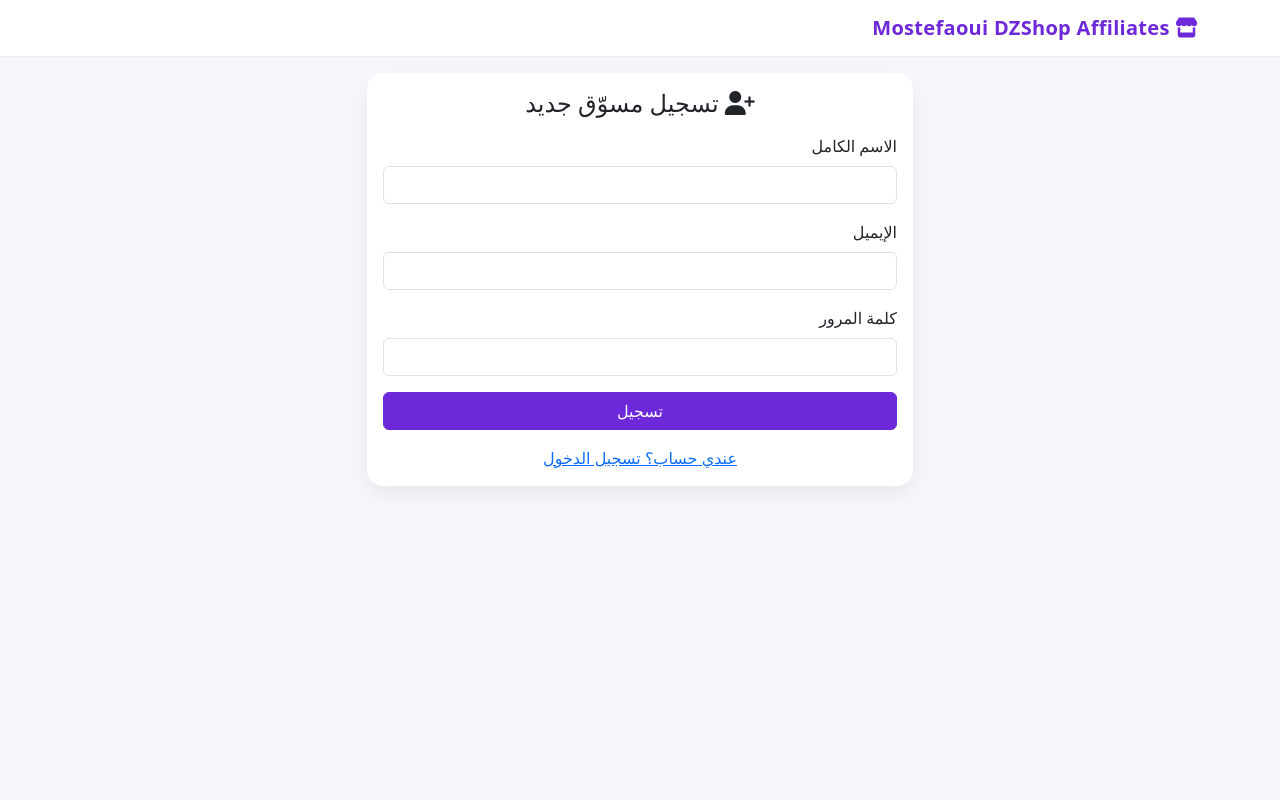
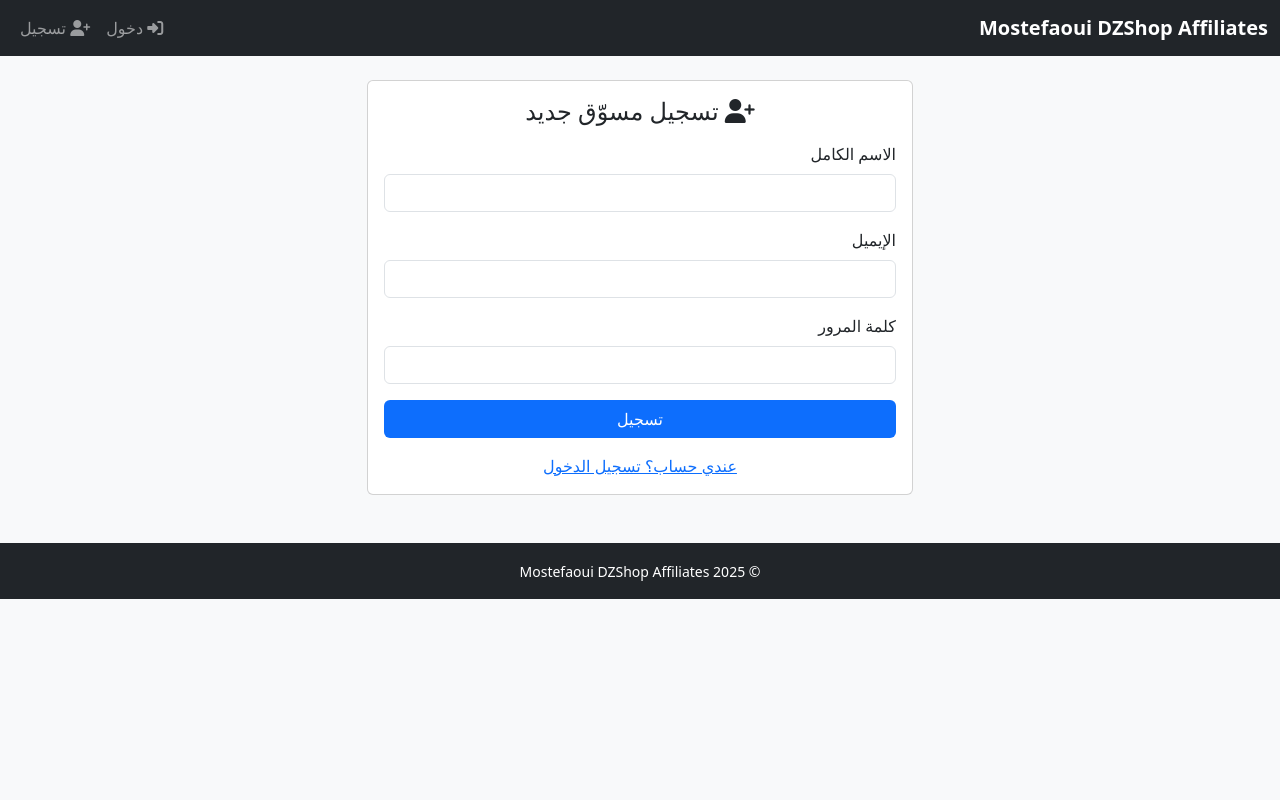
Before and after one commit to aissamostefaoui16/mostefaoui_affiliates_app, a Flask app: page /register in a window 1280 px wide. Run offline with Flask 3, Linux system fonts and the light colour scheme.

Commit message:
update templates and settings features

```diff
--- a/templates/layout.html
+++ b/templates/layout.html
@@ -1,52 +1,92 @@
 <!DOCTYPE html>
 <html lang="ar" dir="rtl">
 <head>
-  <meta charset="utf-8" />
-  <meta name="viewport" content="width=device-width, initial-scale=1, maximum-scale=1, user-scalable=no" />
+  <meta charset="utf-8">
+  <meta name="viewport" content="width=device-width, initial-scale=1">
   <title>{{ app_name }}</title>
-  <link href="https://cdn.jsdelivr.net/npm/bootstrap@5.3.3/dist/css/bootstrap.rtl.min.css" rel="stylesheet">
-  <link href="https://cdnjs.cloudflare.com/ajax/libs/font-awesome/6.5.0/css/all.min.css" rel="stylesheet">
-  <link href="{{ url_for('static', filename='css/app.css') }}" rel="stylesheet">
+  <link href="https://cdn.jsdelivr.net/npm/bootstrap@5.3.2/dist/css/bootstrap.rtl.min.css" rel="stylesheet">
+  <link href="https://cdnjs.cloudflare.com/ajax/libs/font-awesome/6.5.1/css/all.min.css" rel="stylesheet">
+  <style>
+    body { background:#f8f9fa; }
+    .navbar-brand { font-weight:bold; }
+    .btn-brand { background:#0d6efd; color:#fff; }
+    .btn-brand:hover { background:#0b5ed7; color:#fff; }
+  </style>
 </head>
 <body>
-<nav class="navbar navbar-expand-lg bg-white">
-  <div class="container">
-    <a class="navbar-brand brand" href="#"><i class="fa-solid fa-store"></i> {{ app_name }}</a>
-    <button class="navbar-toggler" type="button" data-bs-toggle="collapse" data-bs-target="#nav">
+
+<nav class="navbar navbar-expand-lg navbar-dark bg-dark mb-4">
+  <div class="container-fluid">
+    <a class="navbar-brand" href="/">{{ app_name }}</a>
+    <button class="navbar-toggler" type="button" data-bs-toggle="collapse" data-bs-target="#navbarNav">
       <span class="navbar-toggler-icon"></span>
     </button>
-    <div id="nav" class="collapse navbar-collapse">
-      <div class="ms-auto d-flex gap-2">
-        {% if session.get('role') == 'affiliate' %}
-          <a class="btn btn-outline-secondary" href="{{ url_for('affiliate_products') }}"><i class="fa-solid fa-box"></i> المنتجات</a>
-          <a class="btn btn-outline-secondary" href="{{ url_for('affiliate_orders') }}"><i class="fa-solid fa-receipt"></i> طلباتي</a>
-          <a class="btn btn-outline-secondary" href="{{ url_for('affiliate_commissions') }}"><i class="fa-solid fa-coins"></i> عمولاتي</a>
-        {% elif session.get('role') == 'admin' %}
-          <a class="btn btn-outline-secondary" href="{{ url_for('admin_dashboard') }}"><i class="fa-solid fa-gauge"></i> لوحة الإدارة</a>
-          <a class="btn btn-outline-secondary" href="{{ url_for('admin_products') }}"><i class="fa-solid fa-boxes-stacked"></i> إدارة المنتجات</a>
-          <a class="btn btn-outline-secondary" href="{{ url_for('admin_affiliates') }}"><i class="fa-solid fa-users"></i> المسوّقون</a>
-          <a class="btn btn-outline-secondary" href="{{ url_for('admin_settings') }}"><i class="fa-solid fa-gear"></i> الإعدادات</a>
+    <div class="collapse navbar-collapse" id="navbarNav">
+      <ul class="navbar-nav me-auto">
+        {% if session.get('role') == 'admin' %}
+          <li class="nav-item"><a class="nav-link" href="{{ url_for('admin_dashboard') }}"><i class="fa-solid fa-gauge"></i> لوحة التحكم</a></li>
+          <li class="nav-item"><a class="nav-link" href="{{ url_for('admin_products') }}"><i class="fa-solid fa-box"></i> المنتجات</a></li>
+          <li class="nav-item"><a class="nav-link" href="{{ url_for('admin_affiliates') }}"><i class="fa-solid fa-users"></i> المسوقون</a></li>
+          <li class="nav-item"><a class="nav-link" href="{{ url_for('admin_settings') }}"><i class="fa-solid fa-gear"></i> الإعدادات</a></li>
+        {% elif session.get('role') == 'affiliate' %}
+          <li class="nav-item"><a class="nav-link" href="{{ url_for('affiliate_products') }}"><i class="fa-solid fa-store"></i> المنتجات</a></li>
+          <li class="nav-item"><a class="nav-link" href="{{ url_for('affiliate_orders') }}"><i class="fa-solid fa-list"></i> طلباتي</a></li>
+          <li class="nav-item"><a class="nav-link" href="{{ url_for('affiliate_commissions') }}"><i class="fa-solid fa-money-bill"></i> عمولاتي</a></li>
+          <li class="nav-item"><a class="nav-link" href="{{ url_for('affiliate_settings') }}"><i class="fa-solid fa-user-gear"></i> إعدادات</a></li>
         {% endif %}
+      </ul>
+      <ul class="navbar-nav">
         {% if session.get('user_id') %}
-          <a class="btn btn-danger" href="{{ url_for('logout') }}"><i class="fa-solid fa-right-from-bracket"></i> خروج</a>
+          <li class="nav-item"><a class="nav-link" href="{{ url_for('logout') }}"><i class="fa-solid fa-right-from-bracket"></i> خروج</a></li>
+        {% else %}
+          <li class="nav-item"><a class="nav-link" href="{{ url_for('login') }}"><i class="fa-solid fa-right-to-bracket"></i> دخول</a></li>
+          <li class="nav-item"><a class="nav-link" href="{{ url_for('register') }}"><i class="fa-solid fa-user-plus"></i> تسجيل</a></li>
         {% endif %}
-      </div>
+      </ul>
     </div>
   </div>
 </nav>
 
-<div class="container py-3">
+<div class="container">
+
   {% with messages = get_flashed_messages(with_categories=true) %}
     {% if messages %}
-      {% for cat, msg in messages %}
-        <div class="alert alert-{{cat}}">{{ msg }}</div>
-      {% endfor %}
+      <div class="mb-3">
+        {% for cat, msg in messages %}
+          <div class="alert alert-{{cat}} alert-dismissible fade show" role="alert">
+            {{ msg }}
+            <button type="button" class="btn-close" data-bs-dismiss="alert"></button>
+          </div>
+        {% endfor %}
+      </div>
     {% endif %}
   {% endwith %}
 
   {% block content %}{% endblock %}
 </div>
 
-<script src="https://cdn.jsdelivr.net/npm/bootstrap@5.3.3/dist/js/bootstrap.bundle.min.js"></script>
+<footer class="bg-dark text-white mt-5 p-3 text-center">
+  <small>&copy; 2025 {{ app_name }}</small>
+</footer>
+
+<script src="https://cdn.jsdelivr.net/npm/bootstrap@5.3.2/dist/js/bootstrap.bundle.min.js"></script>
+<script>
+function copyText(selector) {
+  try {
+    const el = document.querySelector(selector);
+    let text = el ? (el.innerText || el.textContent || '') : '';
+    navigator.clipboard.writeText(text).then(() => {
+      const m = document.createElement('div');
+      m.textContent = '✓ تم النسخ';
+      m.style.position='fixed'; m.style.bottom='16px'; m.style.left='50%';
+      m.style.transform='translateX(-50%)'; m.style.background='#16a34a';
+      m.style.color='#fff'; m.style.padding='6px 10px'; m.style.borderRadius='6px';
+      m.style.zIndex='9999'; m.style.fontSize='14px';
+      document.body.appendChild(m); setTimeout(()=>m.remove(), 1200);
+    });
+  } catch(e) { console.error(e); }
+}
+</script>
+
 </body>
 </html>
```
Also changed, not shown: app_pg.py (+70 -32 lines), templates/admin/settings.html (+35 -21 lines), templates/affiliate/product_detail.html (+31 -7 lines), templates/affiliate/settings.html (added, +25 -0 lines).
